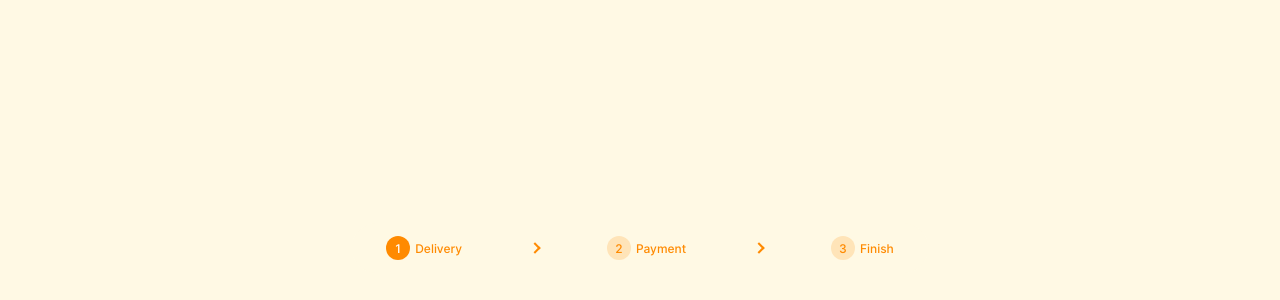
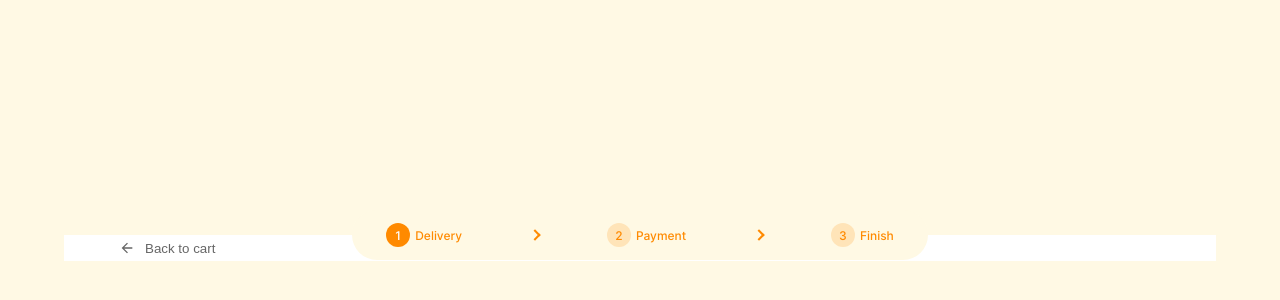
Before and after one commit to satriyawicaksana/jakmall, a Vue app: page / in a window 1280 px wide. Shown: the part 152-452 px from the top of the page. Built offline with nearby package versions, Linux system fonts and the light colour scheme.

Commit message:
adding form navigation

```diff
--- a/src/App.vue
+++ b/src/App.vue
@@ -23,7 +23,17 @@
           :active="navigationStatus[2].status"
         />
       </div>
-      <div class="form"></div>
+      <div class="form">
+        <div class="form__navigation">
+          <button>
+            <svg xmlns="http://www.w3.org/2000/svg" height="16" viewBox="0 0 24 24" width="16">
+              <path d="M0 0h24v24H0V0z" fill="none" />
+              <path d="M20 11H7.83l5.59-5.59L12 4l-8 8 8 8 1.41-1.41L7.83 13H20v-2z" />
+            </svg>
+            <p>{{formObj.navigationText[activeStep]}}</p>
+          </button>
+        </div>
+      </div>
     </div>
   </div>
 </template>
@@ -48,7 +58,8 @@ export default {
       formObj: {
         checked: true,
         dropshipperName: "",
-        dropshipperNumber: ""
+        dropshipperNumber: "",
+        navigationText: ["Back to cart", "Back to delivery", "Go to homepage"]
       }
     };
   },
@@ -69,6 +80,7 @@ dark-green = #1BD97B;
 light-green = #E8FBF1;
 grey-accent = #eeeeee;
 grey-border = #cccccc;
+grey-font = #666;
 black = #000;
 
 @font-face {
@@ -158,7 +170,31 @@ html {
 @media (max-width: 600px) {
   .form {
     padding: 1rem;
-    padding-left: 5rem;
+    padding-left: 4rem;
+  }
+}
+
+.form__navigation {
+  padding: 0 5rem;
+
+  & button {
+    flexbox(row, flex-start, center);
+    padding: 0.5rem;
+    border: none;
+    background: transparent;
+    cursor: pointer;
+    color: grey-font;
+
+    & svg {
+      margin-right: 1rem;
+      fill: grey-font;
+    }
+  }
+}
+
+@media (max-width: 600px) {
+  .form__navigation {
+    padding: 0;
   }
 }
 </style>
```
